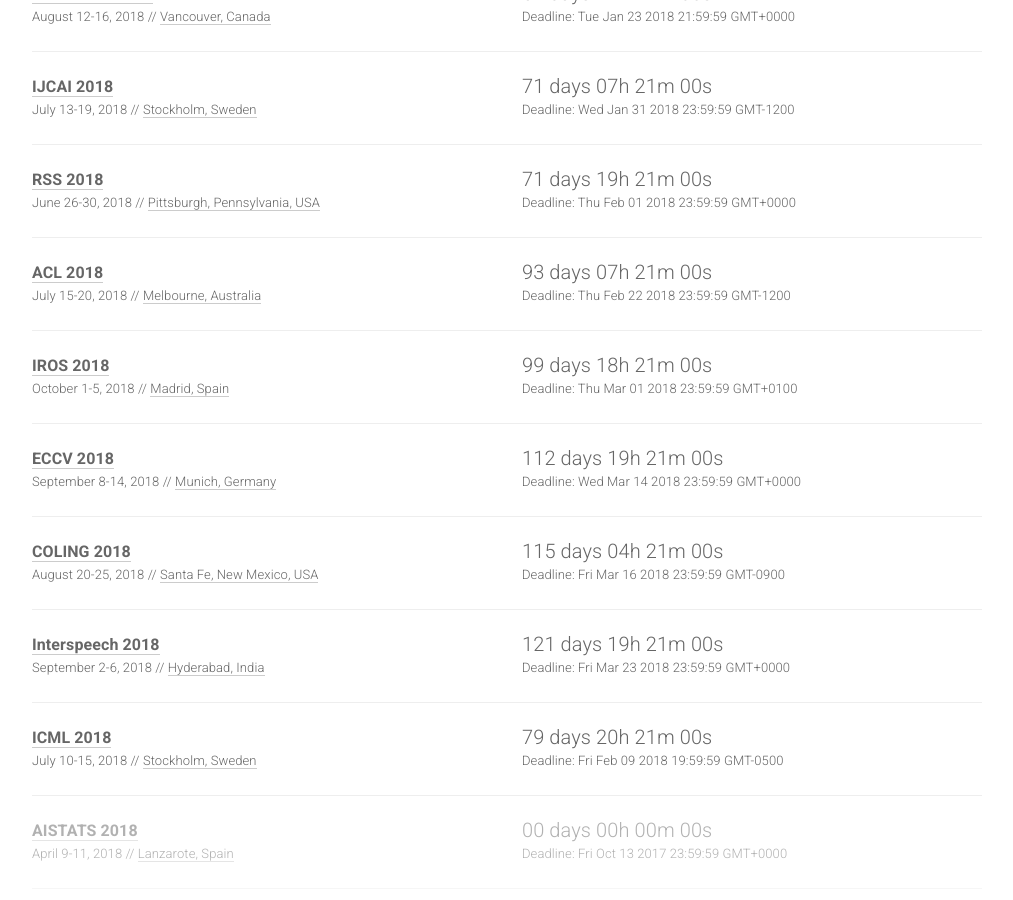
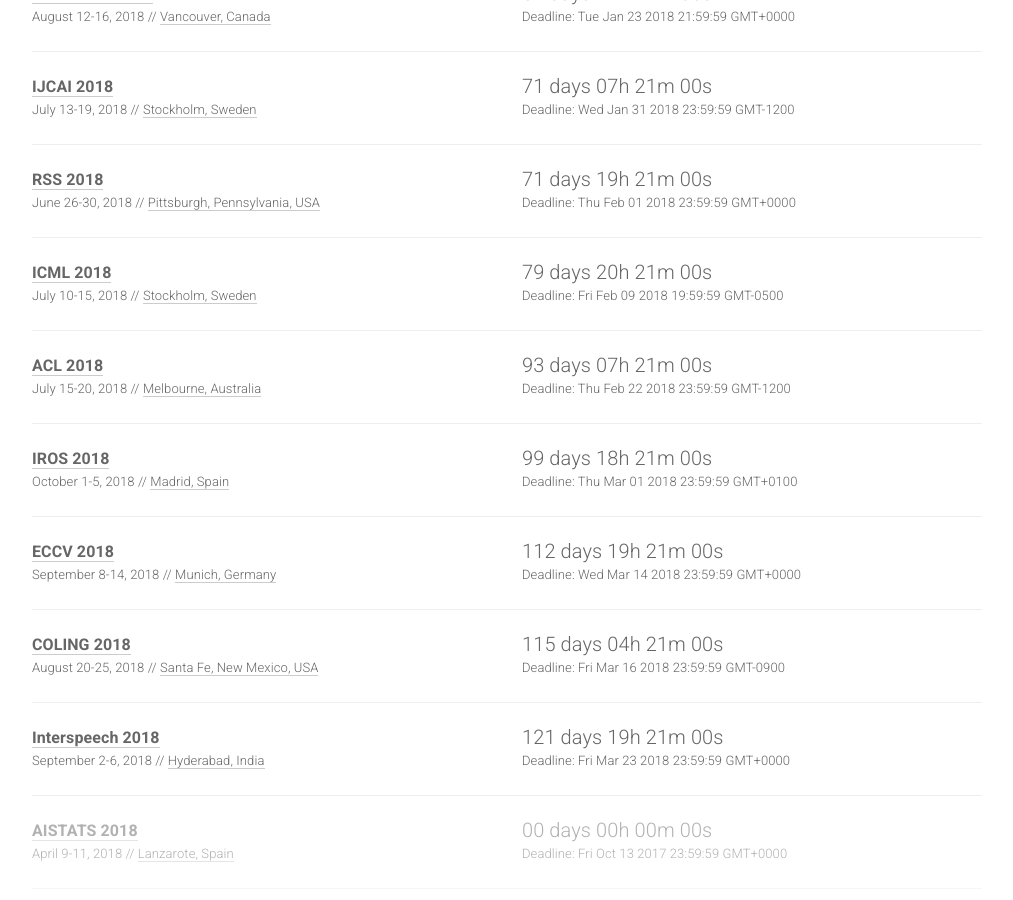
Before and after one commit to paperswithcode/ai-deadlines, a Jekyll site: the page built from index.html, in a window 1280 px wide and 900 px high, scrolled down 895 px. Shown: the whole window, without its empty margins (133-1146 px from the left). Built offline with Jekyll 4.4.1, drawn with Linux system fonts in a browser that asks for light colours; nearby versions of some CDN libraries; comment, search, counter and statistics services are not loaded; some of the changed lines change nothing that is shown.

Commit message:
Rearranging

```diff
--- a/_data/conferences.yml
+++ b/_data/conferences.yml
@@ -98,6 +98,16 @@
   place: Pittsburgh, Pennsylvania, USA
   sub: RO
 
+- name: ICML
+  year: 2018
+  id: icml18
+  link: https://2017.icml.cc/Conferences/2018
+  deadline: "2018-02-09 19:59:59"
+  timezone: EST
+  date: July 10-15, 2018
+  place: Stockholm, Sweden
+  sub: ML
+
 - name: ACL
   year: 2018
   id: acl18
@@ -147,16 +157,6 @@
   date: September 2-6, 2018
   place: Hyderabad, India
   sub: SP
-
-- name: ICML
-  year: 2018
-  id: icml18
-  link: https://2017.icml.cc/Conferences/2018
-  deadline: "2018-02-09 19:59:59"
-  timezone: EST
-  date: July 10-15, 2018
-  place: Stockholm, Sweden
-  sub: ML
 
 - name: AISTATS
   year: 2018
```
